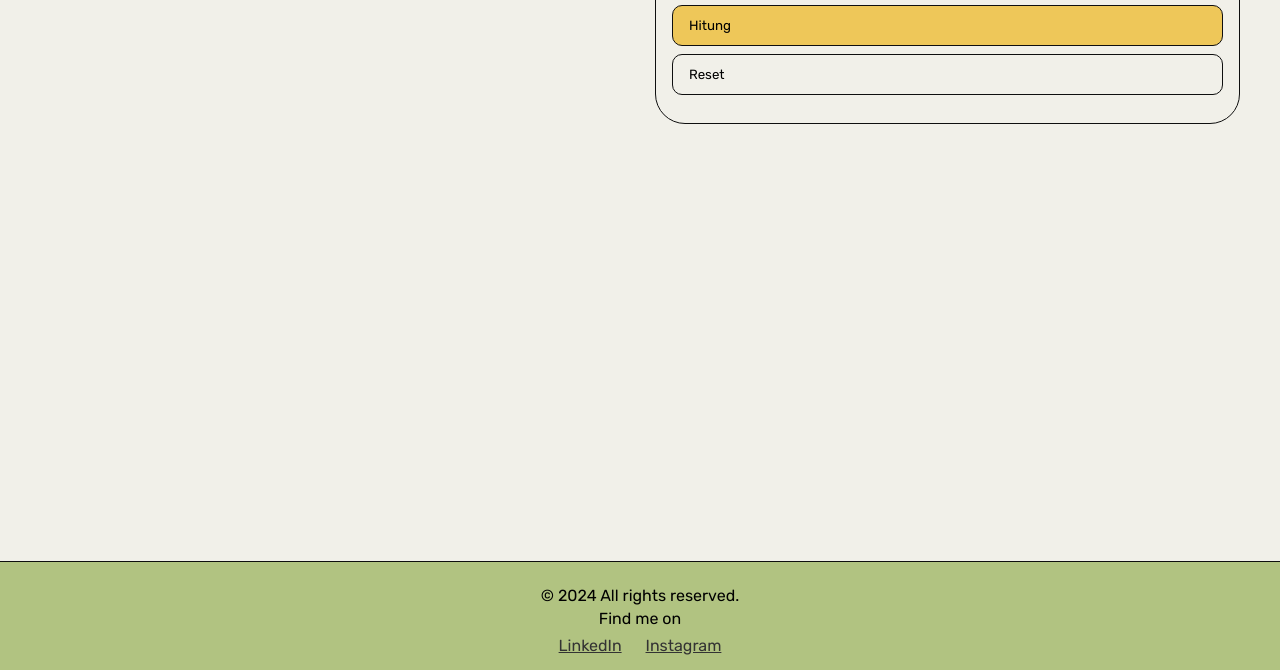
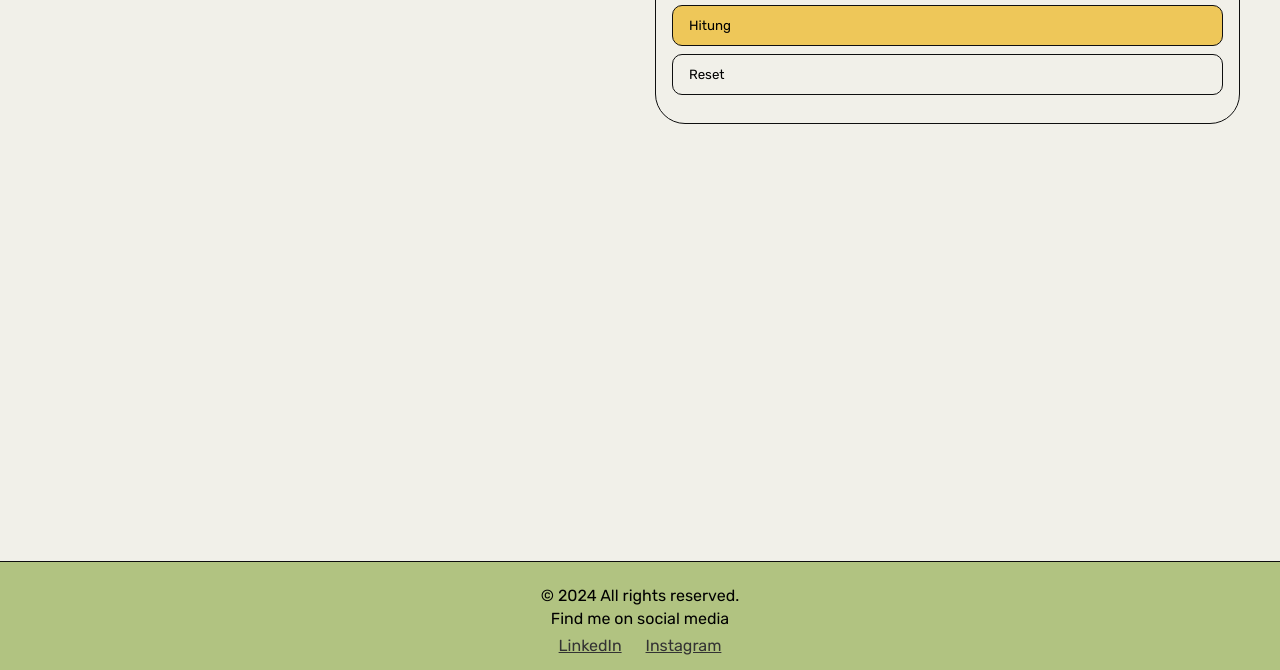
Before and after one commit to revou-fundamental-course/8-jan-24-jasmineasy, a plain HTML site: page index.html in a window 1280 px wide. Shown: the part 362-1032 px from the top of the page. Drawn offline with Linux system fonts and the light colour scheme.

Commit message:
change text in footer

```diff
--- a/index.html
+++ b/index.html
@@ -75,7 +75,7 @@
 <!-- footer -->
 <footer>
     <p>&copy; 2024 All rights reserved.</p>
-    <p>Find me on</p>
+    <p>Find me on social media</p>
     <div class="social-media">
         <a href="https://www.linkedin.com/in/asyifaniaa/" target="_blank">LinkedIn</a>
         <a href="https://www.instagram.com/jasmine.asy/" target="_blank">Instagram</a>
```
